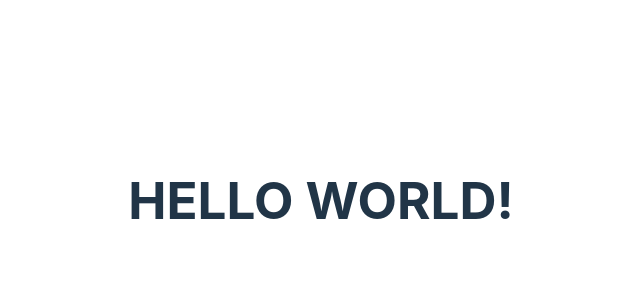
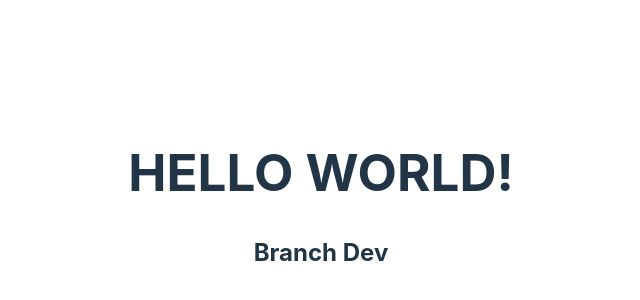
Before and after one commit to helmai1/event-management, a React (Vite) app: page / in a window 1280 px wide. Shown: the part 200-500 px from the top of the page, without its empty margins (319-959 px from the left). Built offline with nearby package versions, Linux system fonts and the light colour scheme.

Commit message:
first commit : event management app (dev)

```diff
--- a/src/App.jsx
+++ b/src/App.jsx
@@ -5,6 +5,7 @@ function App() {
   return (
     <>
       <h1>HELLO WORLD!</h1>
+      <h2>Branch Dev</h2>
     </>
   );
 }
```
